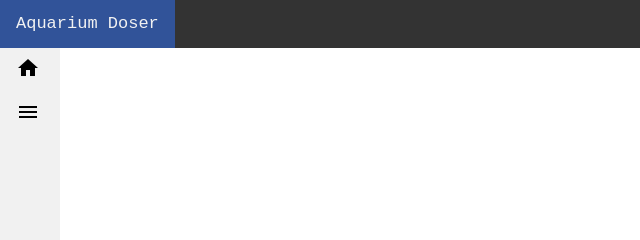
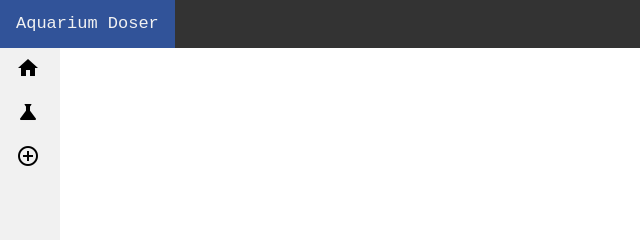
Before and after one commit to SBennettCode1/AquariumDoser, a plain HTML site: page Aquarium Doser/wwwroot/index.html in a window 1280 px wide. Shown: the top 240 px of the page, 0-640 px from the left. Drawn offline with nearby package versions, Linux system fonts and the light colour scheme.

Commit message:
fixed dosing tab icon and added icon for adding new dosages

```diff
--- a/Aquarium Doser/wwwroot/index.html
+++ b/Aquarium Doser/wwwroot/index.html
@@ -17,7 +17,8 @@
 
     <ul id="navBarUl">
         <li><a href="index.html"><i class="material-icons">home</i></a></li>
-        <li><a href=""><i class="material-icons">menu</i></a></li>
+        <li><a href=""><i class="material-icons">science</i></a></li>
+        <li><a href=""><i class="material-icons">add_circle_outline</i></a></li>
     </ul>
 </body>
 </html>
```
